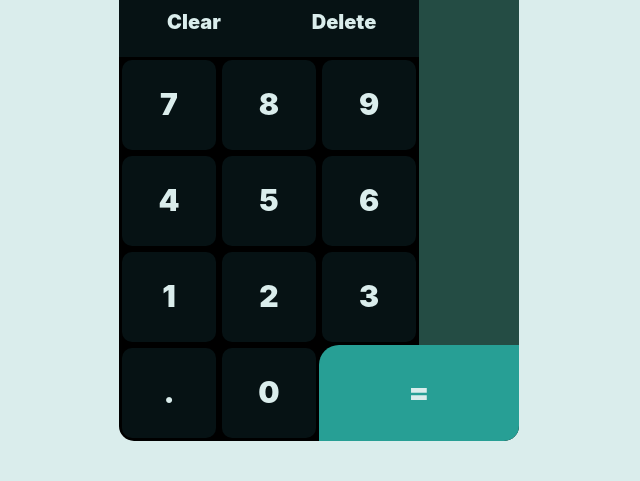
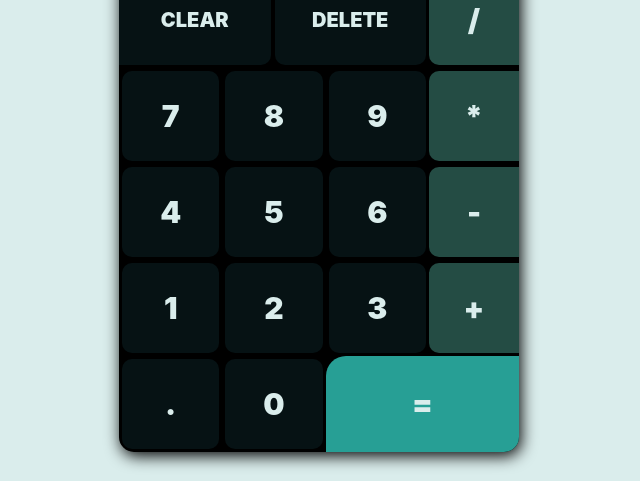
Before and after one commit to espiNovah/calculla, a plain HTML site: page index.html in a window 1280 px wide. Shown: the part 237-718 px from the top of the page, without its empty margins (321-961 px from the left). Drawn offline with Linux system fonts and the light colour scheme.

Commit message:
Add operation keys

```diff
--- a/index.html
+++ b/index.html
@@ -13,7 +13,7 @@
         <div class="calculla">
             <div class="displayScreen">
                 <div class="displayLog">
-                    2 x 4
+                    5 x 9
                 </div>
                 <div class="displayBoard">
                     45
@@ -23,10 +23,9 @@
                 <div class="btnNorth">
                     <div class="northAlpha">
                         <div class="resetPanel">
-                            <div class="resetP">Clear</div>
-                            <div class="resetP">Delete</div>
+                            <div class="resetP resetClear">CLEAR</div>
+                            <div class="resetP resetDelete">DELETE</div>
                         </div>
-
                         <div class="numBtn">
                             <div class="singleBtn sNum">7</div>
                             <div class="singleBtn sNum">8</div>
@@ -38,10 +37,12 @@
                             <div class="singleBtn sNum">2</div>
                             <div class="singleBtn sNum">3</div>
                         </div>
-
                     </div>
                     <div class="northOmega">
-                        <!-- Omega -->
+                        <div class="operaBtn">/</div>
+                        <div class="operaBtn">*</div>
+                        <div class="operaBtn">-</div>
+                        <div class="operaBtn">+</div>
                     </div>
                 </div>
                 <div class="btnSouth">
--- a/style.css
+++ b/style.css
@@ -31,6 +31,7 @@ body {
     width: 400px;
     border-radius: 15px;
     background-color: black;
+    box-shadow: 2px 4px 16px #000000;
 }
 
 div .displayScreen {
@@ -56,19 +57,30 @@ div .displayScreen {
     box-sizing: border-box;
     text-align: center;
     flex-direction: column;
-    flex: 1px;
 }
 
 .resetPanel {
     display: flex;
-    align-items: center;
-    background-color: #061214;
+    border-radius: 0px 10px 10px 0px;
+    margin: 0px 3px 3px 0px;
     color: #DAEDEC;
-    display: flex;
-    height: 70px;
+    height: 90px;
 }
 .resetP {
     flex: 1;
+    display: flex;
+    justify-content: center;
+    align-items: center;
+}
+.resetClear {
+    background-color: #061214;
+    border-radius: 0px 10px 10px 0px;
+    margin-right: 4px;
+
+}
+.resetDelete {
+    background-color: #061214;
+    border-radius: 10px 10px 10px 10px;
 }
 
 .numBtn {
@@ -78,7 +90,6 @@ div .displayScreen {
 }
 
 .btnNorth {
-    flex: 5px;
     display: flex;
 }
 .northAlpha {
@@ -88,19 +99,18 @@ div .displayScreen {
 
 }
 .northOmega {
-    width: 100px;
-    background-color: #244C44;
+    display: flex;
+    flex-direction: column;
+    justify-content: space-between;
 }
 
-
 .btnSouth {
-    flex: 1px;
     display: flex;
 }
 
 .southAlpha {
     display: flex;
-    flex: 2px;
+    flex: 2;
 }
 
 .singleBtn {
@@ -116,12 +126,20 @@ div .displayScreen {
     color: #DAEDEC;
     background-color: #061214;
 }
-.operator {
+.operaBtn {
+    display: flex;
+    justify-content: center;
+    align-items: center;
+    height: 90px;
+    width: 90px;
+    border-radius: 10px 0px 0px 10px;
+    margin-bottom: 3px;
+    font-size: 30px;
+    color: #DAEDEC;
     background-color: #244C44;
 }
 
 .equal {
-    background-color: #279F95;
     margin: 0px;
     border-radius: 20px 0px 15px 0px
 
@@ -129,7 +147,6 @@ div .displayScreen {
 .southOmega {
     background-color: #279F95;
     height: auto;
-    flex: 2px;
 }
 
 footer {
```
